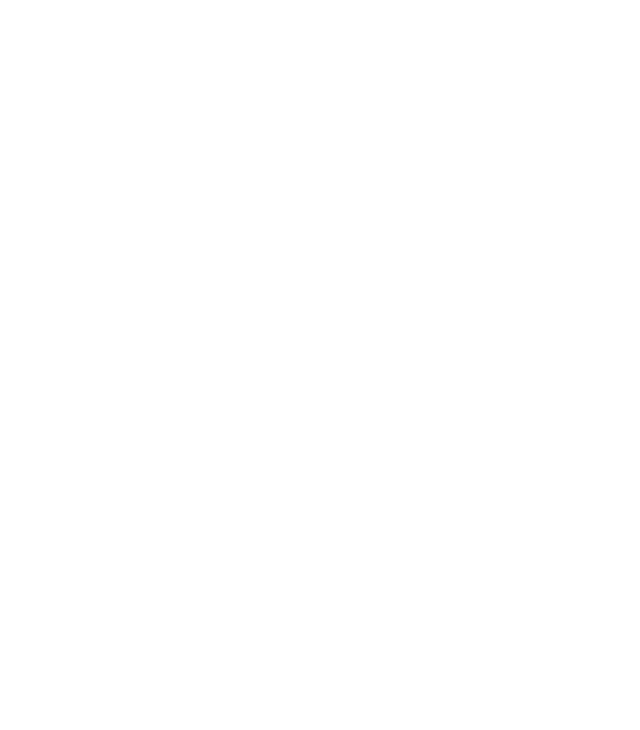
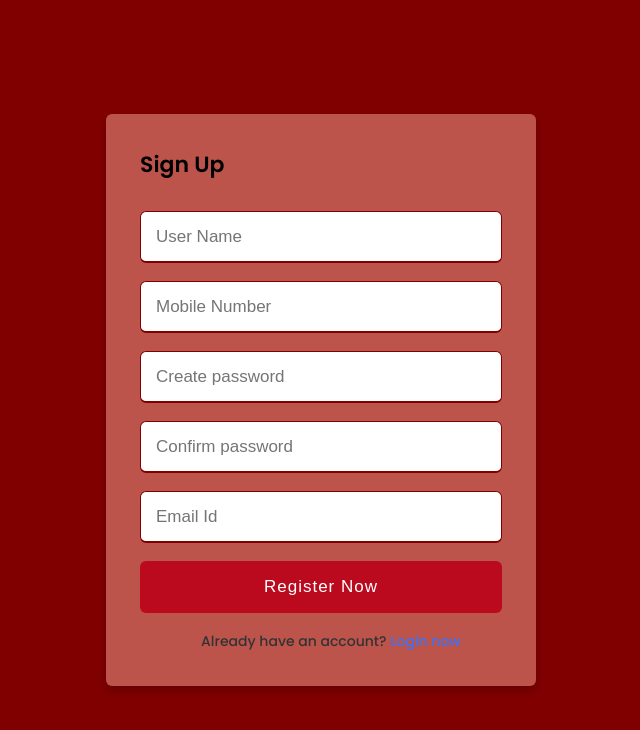
Before and after one commit to VPS07/webdevProject, a React (Create React App) app in the folder frontend/: page / in a window 1280 px wide. Shown: the top 730 px of the page, without its empty margins (319-959 px from the left). Built offline with nearby package versions, Linux system fonts and the light colour scheme.

Commit message:
student signup - Chandana Gubba

```diff
--- a/frontend/src/components/App.jsx
+++ b/frontend/src/components/App.jsx
@@ -2,6 +2,7 @@ import { BrowserRouter as Router, Routes, Route } from "react-router-dom";
 import Nav from "./Nav";
 import Home from "./Home";
 import CASignup from "./ca_auth/Signup";
+import SUSignup from "./stud_auth/Signup";
 
 function App() {
   return (
@@ -12,7 +13,7 @@ function App() {
         {/* <Routes>
           <Route path="/" element={<Home/>} />
           <Route path="/casignup" element={<CASignup/>} />
-        </Routes> */}
+        </Routes> */} <SUSignup />
 
       </div>
     </Router>
--- /dev/null
+++ b/frontend/src/components/stud_auth/Signup.js
@@ -0,0 +1,39 @@
+import "../style/stud_auth/main.css";
+
+function Signup() {
+  return (
+    <div className="signup">
+      <div class="wrapper">
+        <h2>Sign Up</h2>
+        <form action="#">
+          <div class="input-box">
+            <input type="text" placeholder="User Name" required />
+          </div>
+          <div class="input-box">
+            <input type="number" placeholder="Mobile Number" required />
+          </div>
+          <div class="input-box">
+            <input type="password" placeholder="Create password" required />
+          </div>
+          <div class="input-box">
+            <input type="password" placeholder="Confirm password" required />
+          </div>
+          <div class="input-box">
+            <input type="email" placeholder="Email Id" required />
+          </div>
+
+          <div class="input-box button">
+            <input type="Submit" value="Register Now" />
+          </div>
+          <div class="text">
+            <h3>
+              Already have an account? <a href="#">Login now</a>
+            </h3>
+          </div>
+        </form>
+      </div>
+    </div>
+  );
+}
+
+export default Signup;
--- /dev/null
+++ b/frontend/src/components/style/stud_auth/main.css
@@ -0,0 +1,93 @@
+@import url("https://fonts.googleapis.com/css?family=Poppins:400,500,600,700&display=swap");
+
+.signup {
+  margin: 0;
+  padding: 0;
+  box-sizing: border-box;
+  font-family: "Poppins", sans-serif;
+  min-height: 100vh;
+  display: flex;
+  align-items: center;
+  justify-content: center;
+  background-color: #800000;
+}
+.wrapper {
+  position: relative;
+  max-width: 430px;
+  width: 100%;
+  background: #fff;
+  padding: 34px;
+  border-radius: 6px;
+  box-shadow: 0 5px 10px rgba(0, 0, 0, 0.2);
+  background-color: #bc544b;
+}
+.wrapper h2 {
+  position: relative;
+  font-size: 22px;
+  font-weight: 600;
+}
+.wrapper h2::before {
+  content: "";
+  position: absolute;
+  left: 0;
+  bottom: 0;
+  height: 3px;
+  width: 28px;
+  border-radius: 12px;
+}
+.wrapper form {
+  margin-top: 30px;
+}
+.wrapper form .input-box {
+  height: 52px;
+  margin: 18px 0;
+}
+form .input-box input {
+  height: 100%;
+  width: 100%;
+  outline: none;
+  padding: 0 15px;
+  font-size: 17px;
+  font-weight: 400;
+  color: #333;
+  border: 1.5px solid #800000;
+  border-bottom-width: 2.5px;
+  border-radius: 6px;
+  transition: all 0.3s ease;
+}
+.input-box input:focus,
+.input-box input:valid {
+  border-color: #800000;
+}
+form .policy {
+  display: flex;
+  align-items: center;
+}
+form h3 {
+  color: #707070;
+  font-size: 14px;
+  font-weight: 500;
+  margin-left: 10px;
+}
+.input-box.button input {
+  color: #fff;
+  letter-spacing: 1px;
+  border: none;
+  background: #bb0a1e;
+  cursor: pointer;
+}
+.input-box.button input:hover {
+  background: #800000;
+}
+form .text h3 {
+  color: #333;
+  width: 100%;
+  text-align: center;
+}
+form .text h3 a {
+  color: #4070f4;
+  text-decoration: none;
+}
+form .text h3 a:hover {
+  text-decoration: underline;
+}
```
